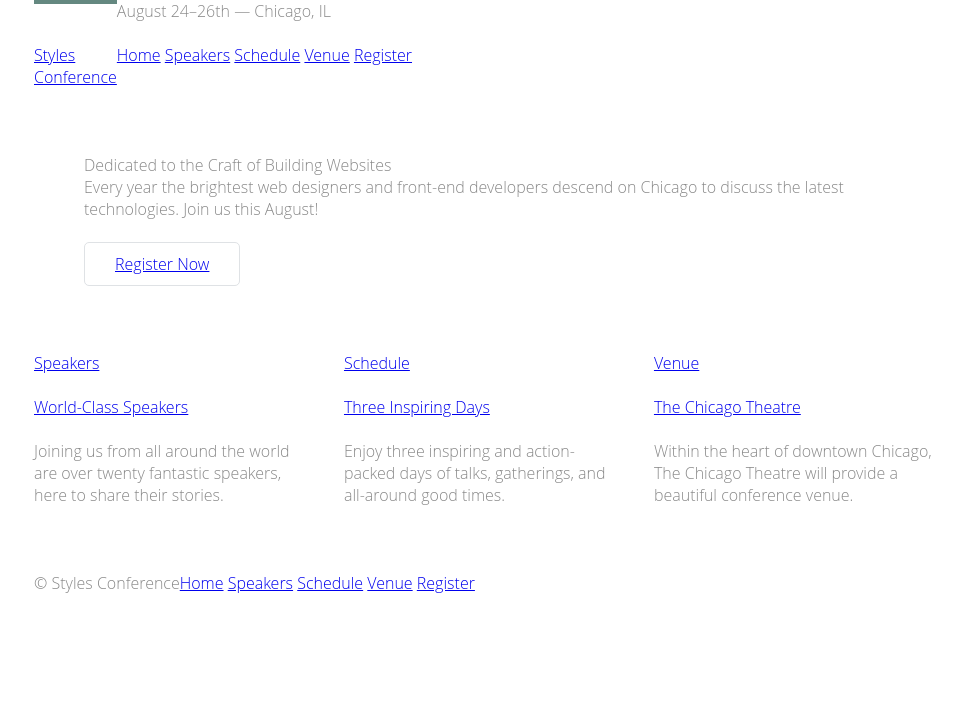
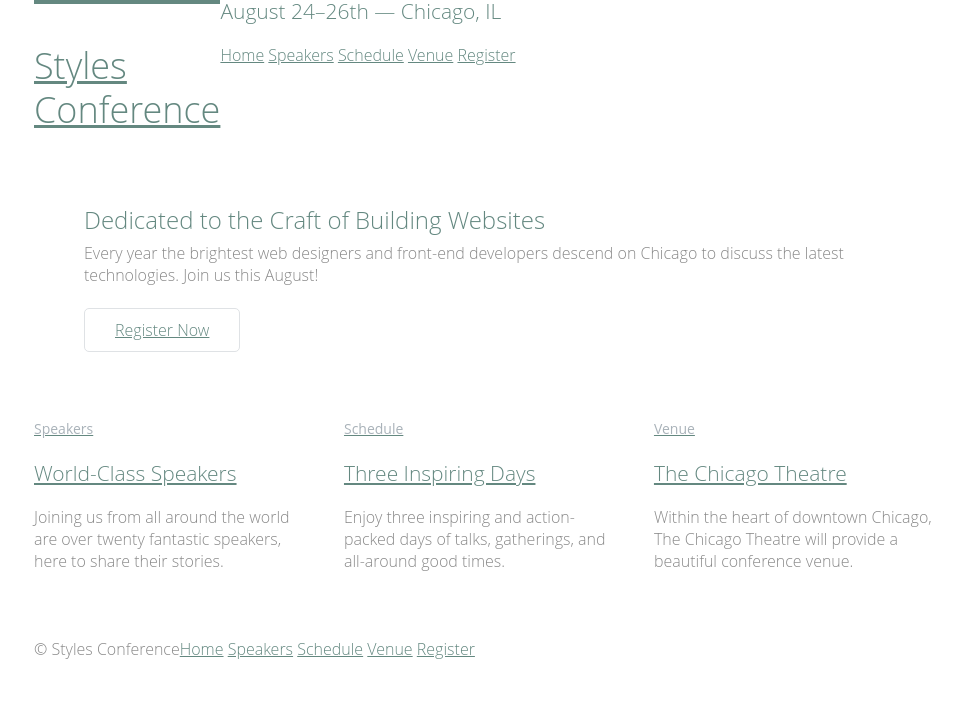
Before and after one commit to tranc99/designer-conference, a website: page index.html in a window 1280 px wide. Shown: the whole page, without its empty margins (156-1118 px from the left). Drawn offline with Linux system fonts and the light colour scheme.

Commit message:
eat this HTML, drink this CSS

```diff
--- a/assets/stylesheets/main.styl
+++ b/assets/stylesheets/main.styl
@@ -107,6 +107,41 @@ h1, h3, h4, h5, p {
   margin-bottom: 22px;
 }
 
+h1, h2, h3, h4
+  color: #648880
+
+h1
+  font-size: 36px
+  line-height: 44px
+
+h2
+  font-size: 24px
+  line-height: 44px
+
+h3
+  font-size: 21px
+
+h4
+  font-size: 18px
+
+h5
+  color: #a9b2b9
+  font-size: 14px
+  font-weight: 400
+
+strong
+  font-weight: 400;
+
+cite, em
+  font-style: italic;
+
+  // Links
+a:hover
+  color: #a9b2b9
+
+a
+  color: #648880
+
 /*
   ========================================
   Buttons
```
Also changed, not shown: assets/stylesheets/main.css.
